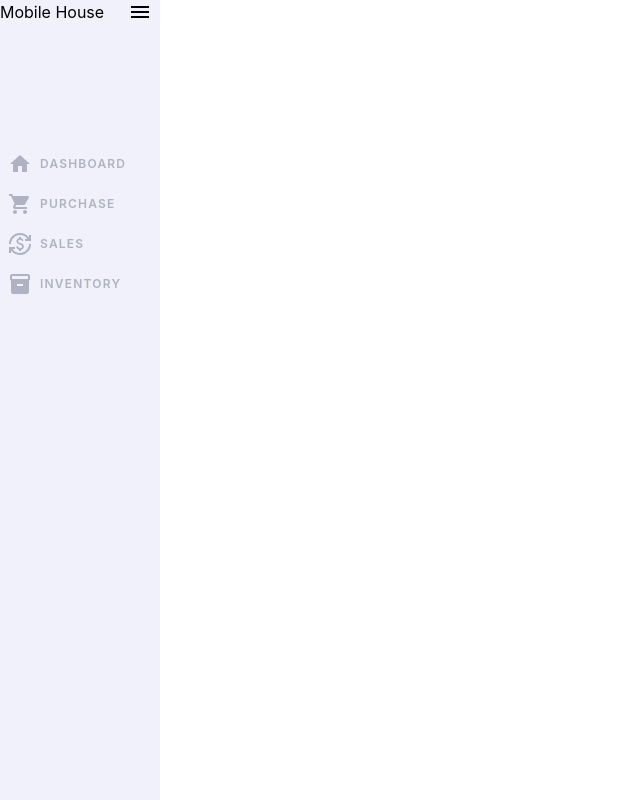
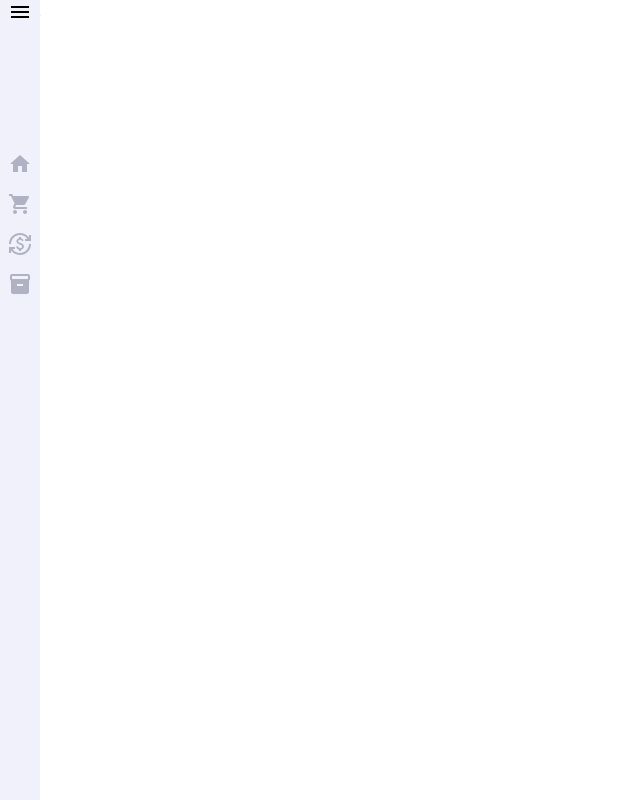
Before and after one commit to fahadpj23/mobileHouseAll, a React (Create React App) app: page /sales in a window 1280 px wide. Shown: the whole page, without its empty margins (0-640 px from the left). Built offline with nearby package versions, Linux system fonts and the light colour scheme.

Commit message:
sidebar default sttaus

```diff
--- a/src/Layout/sideBar/index.tsx
+++ b/src/Layout/sideBar/index.tsx
@@ -8,7 +8,7 @@ import SideBarItems from "constants/sideBarItems";
 import sideBarModel from "model/sideBarModel";
 
 const SideBar = () => {
-  const [open, setOpen] = useState<boolean>(true);
+  const [open, setOpen] = useState<boolean>(false);
 
   return (
     <div className="absolute top-0 left-0 w-40 ">
```
